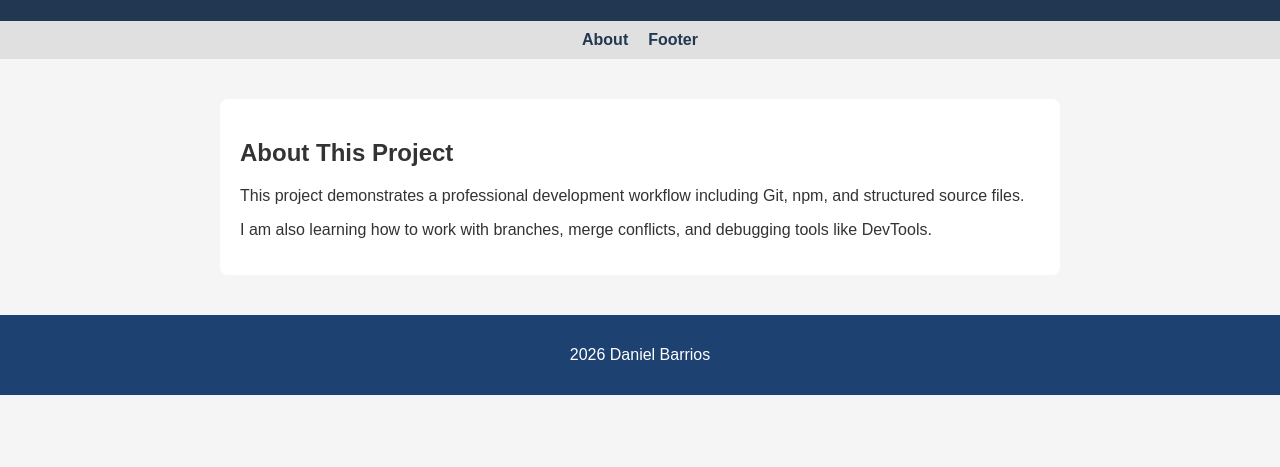
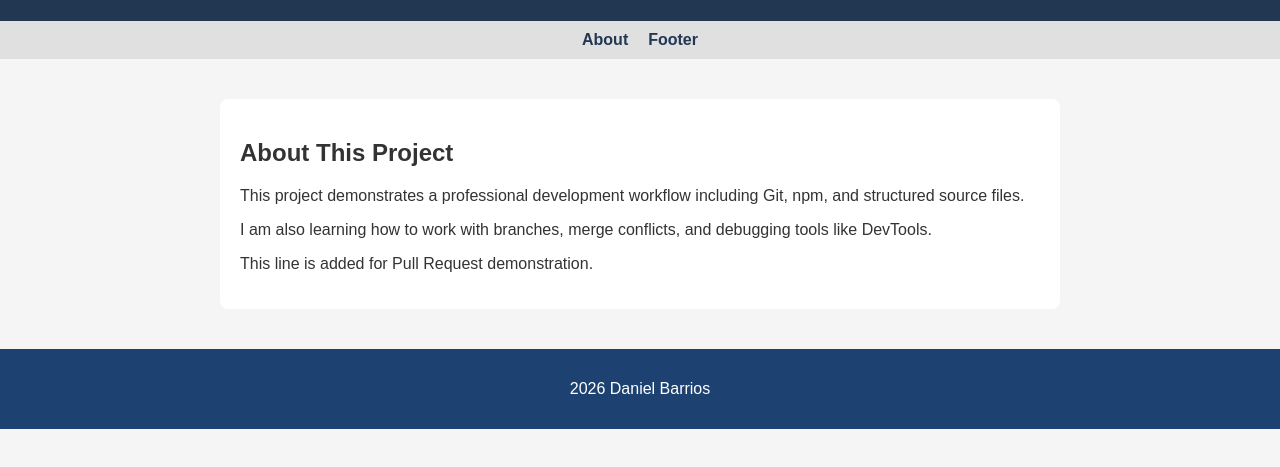
Before and after one commit to danielibarr/wddm126-final-project, a website: page src/index.html in a window 1280 px wide. Shown: the part 99-566 px from the top of the page. Drawn offline with Linux system fonts and the light colour scheme.

Commit message:
Add small change for PR demonstration

```diff
--- a/src/index.html
+++ b/src/index.html
@@ -27,6 +27,8 @@
         <p>This project demonstrates a professional development workflow including Git, npm, and structured source files.</p>
 
         <p>I am also learning how to work with branches, merge conflicts, and debugging tools like DevTools.</p>
+
+        <p>This line is added for Pull Request demonstration.</p>
     </section>
 
     <!-- Footer -->
```
